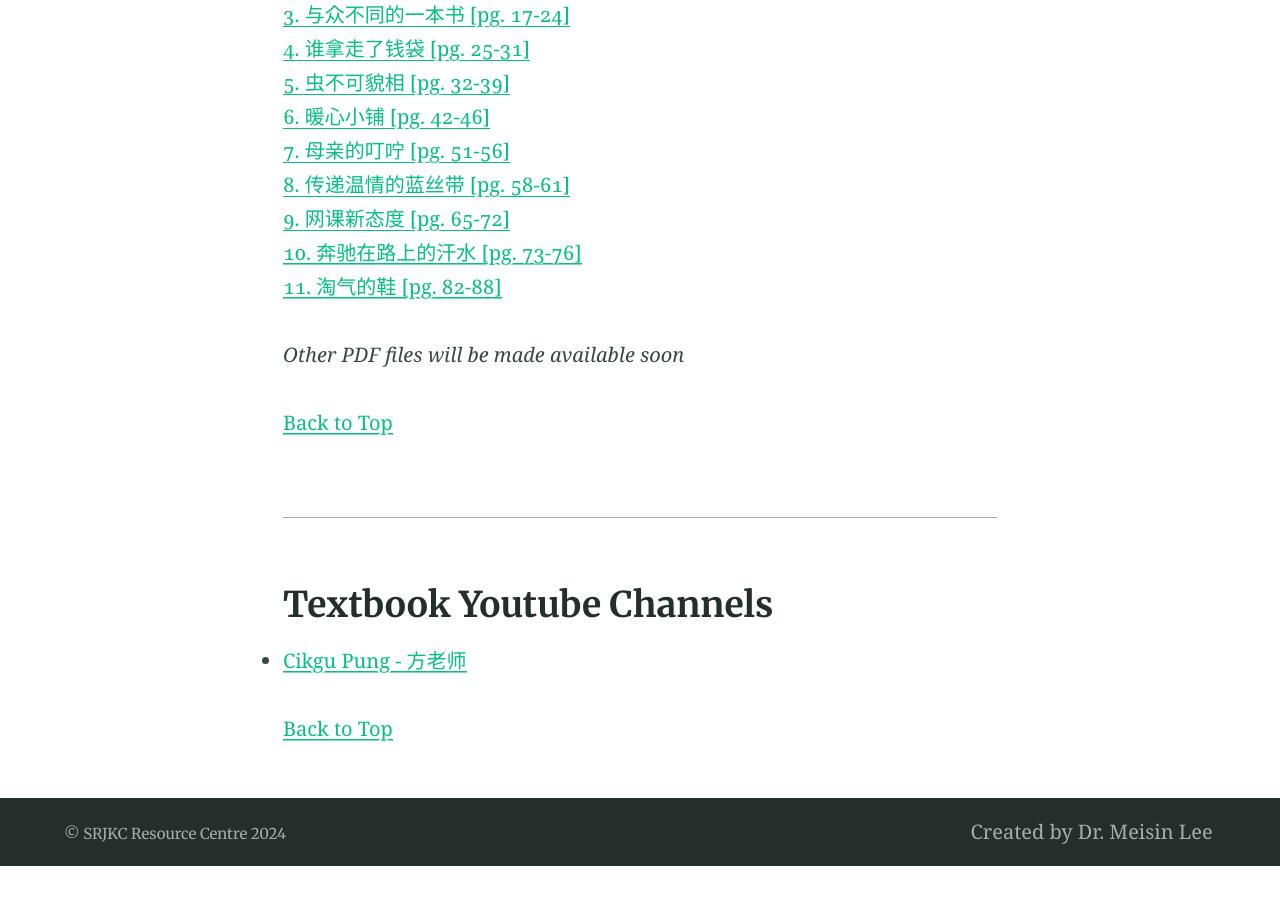
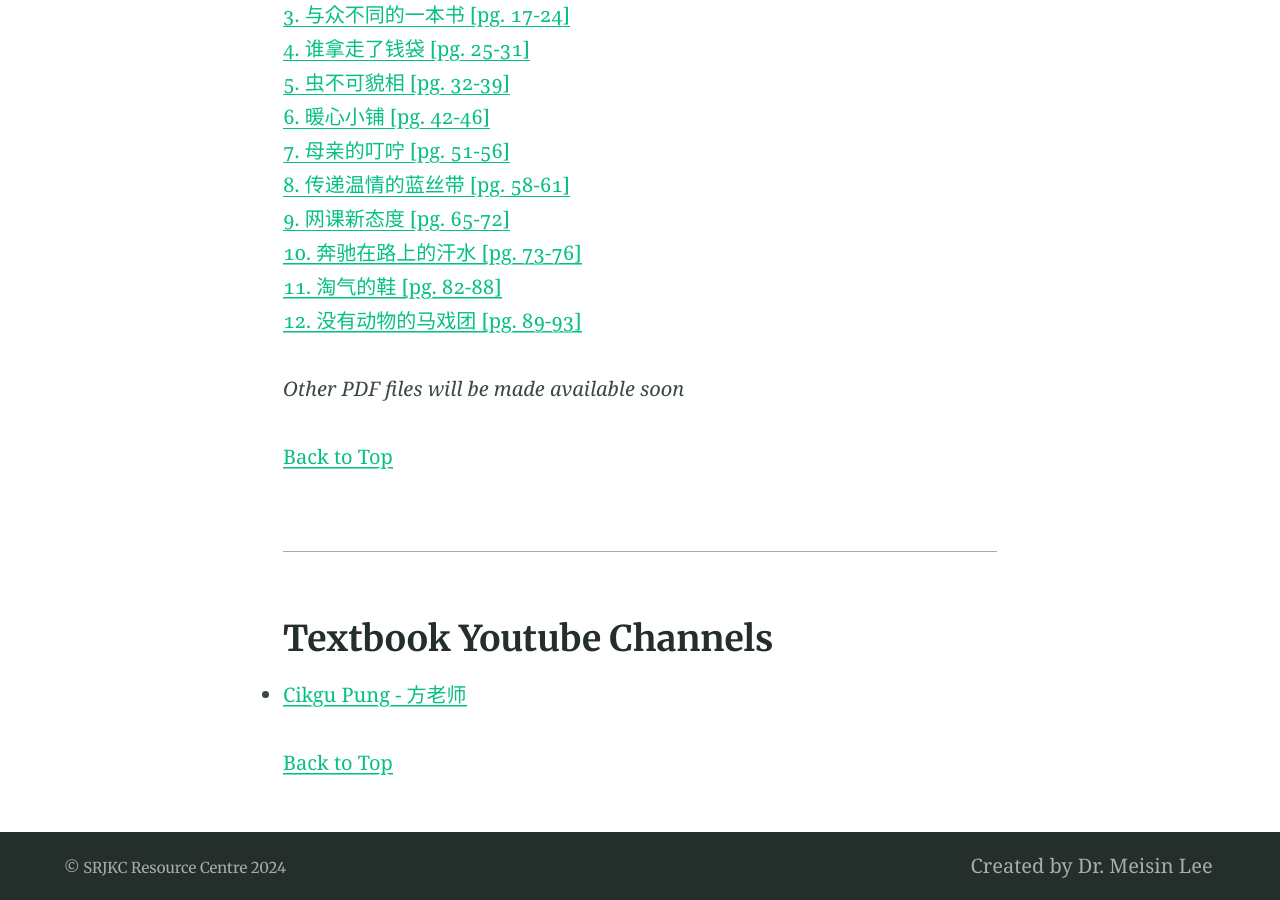
Before and after one commit to multilingual-malaysian/SRJKC_resources, a Jekyll site: the page built from year6.md, in a window 1280 px wide and 900 px high, scrolled down 1860 px. Built offline with Jekyll 4.4.1, drawn with Linux system fonts in a browser that asks for light colours; before the commit the page ends 2726 px from its top, so only the background shows below that.

Commit message:
Update year6.md

```diff
--- a/year6.md
+++ b/year6.md
@@ -31,7 +31,8 @@ excerpt: "Resource centre for Bahasa Cina Tahun 6 text book"
 <a href="/SRJKC_resources/doc/year6/year6_text8.pdf" target="_blank">8. 传递温情的蓝丝带 [pg. 58-61]</a>\
 <a href="/SRJKC_resources/doc/year6/year6_text9.pdf" target="_blank">9. 网课新态度 [pg. 65-72]</a>\
 <a href="/SRJKC_resources/doc/year6/year6_text10.pdf" target="_blank">10. 奔驰在路上的汗水 [pg. 73-76]</a>\
-<a href="/SRJKC_resources/doc/year6/year6_text11.pdf" target="_blank">11. 淘气的鞋 [pg. 82-88]</a>
+<a href="/SRJKC_resources/doc/year6/year6_text11.pdf" target="_blank">11. 淘气的鞋 [pg. 82-88]</a>\
+<a href="/SRJKC_resources/doc/year6/year6_text12.pdf" target="_blank">12. 没有动物的马戏团 [pg. 89-93]</a>
 
 _Other PDF files will be made available soon_
 
```
